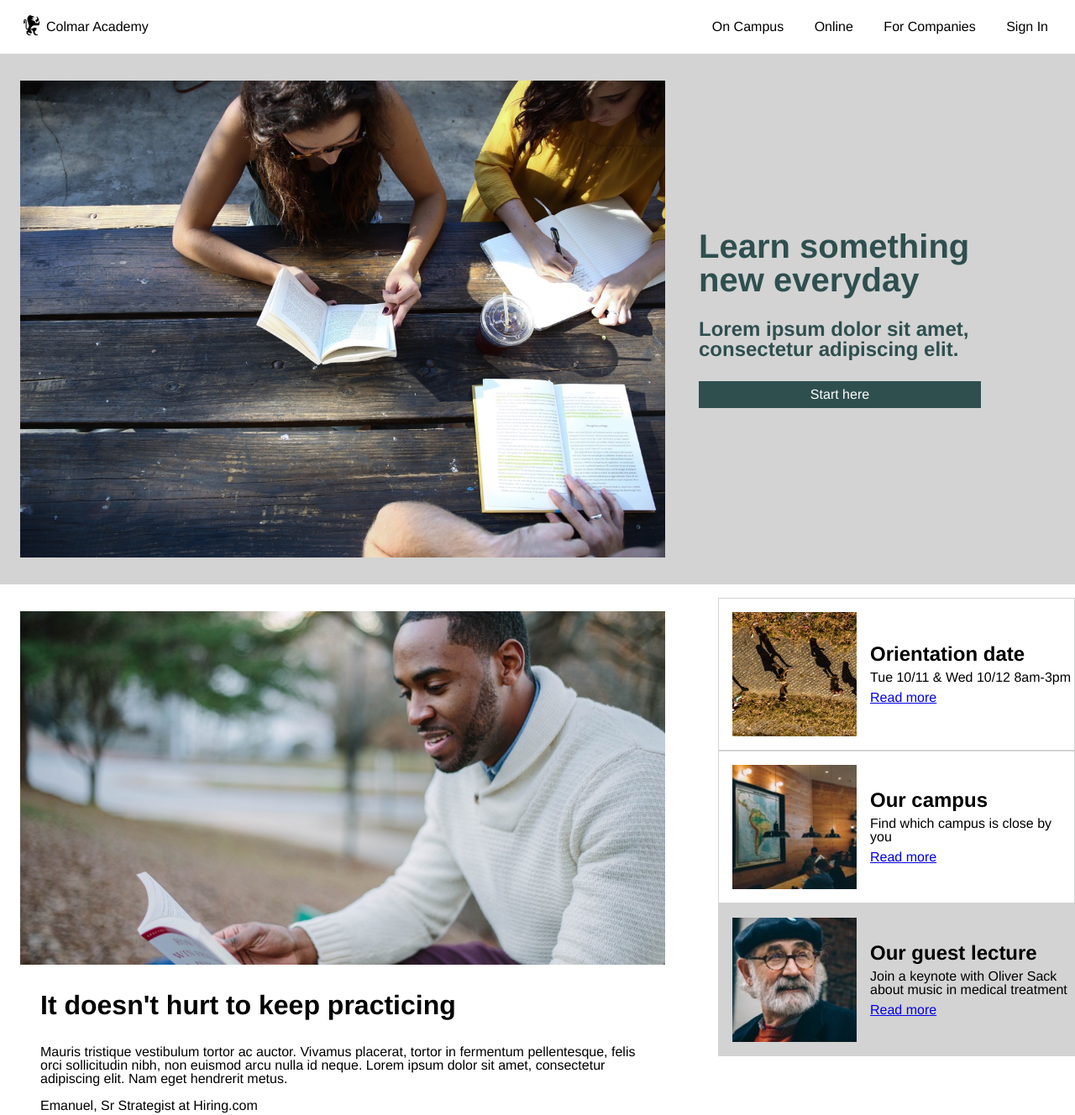
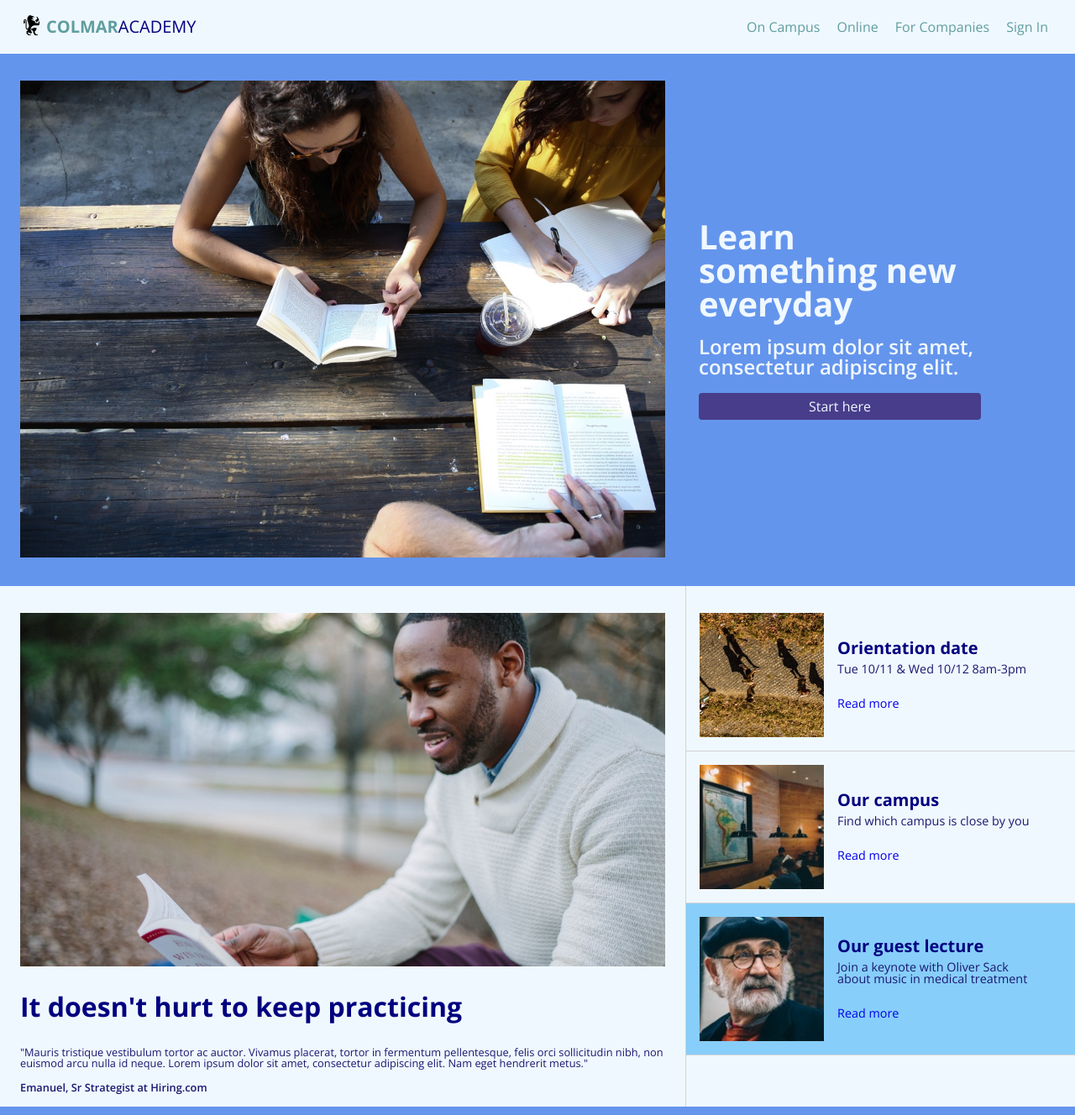
Before and after one commit to bertbell2/colmaracademy, a plain HTML site: page index.html in a window 1280 px wide. Shown: the top 1328 px of the page at 84% size. Drawn offline with nearby package versions, Linux system fonts and the light colour scheme.

Commit message:
Adjust widths, colors

```diff
--- a/index.html
+++ b/index.html
@@ -3,6 +3,7 @@
   <head>
     <meta charset="utf-8">
     <title>Colmar Academy</title>
+    <link href="https://fonts.googleapis.com/css?family=Open+Sans:400,600,700,900" rel="stylesheet">
     <link type="text/css" rel="stylesheet" href="./resources/css/reset.css">
     <link type="text/css" rel="stylesheet" href="./resources/css/style.css">
     <link rel="icon" href="./resources/icons/favicon.ico" type="image/x-icon">
@@ -12,14 +13,14 @@
     <header>
       <div class="logo">
         <img src="./resources/images/ic-logo.svg" alt="Colmar Academy">
-        <span>Colmar Academy</span>
+        <span><strong>COLMAR</strong>ACADEMY</span>
       </div>
       <nav class="menu">
-        <ul class="text-menu">
-          <li>On Campus</li>
-          <li>Online</li>
-          <li>For Companies</li>
-          <li>Sign In</li>
+        <ul class="text-menu" role="presentation">
+          <li><a href="#">On Campus</a></li>
+          <li><a href="#">Online</a></li>
+          <li><a href="#">For Companies</a></li>
+          <li><a href="#">Sign In</a></li>
         </ul>
         <div class="image-menu">
           <div><img src="./resources/images/ic-logo.svg" alt="Colmar Academy"></div>
@@ -30,93 +31,100 @@
       </nav>
     </header>
     <!-- Banner -->
-    <div class="banner">
-      <!-- <div class="banner-image"> -->
-        <img src="./resources/images/banner.jpg">
-      <!-- </div> -->
+    <section class="banner">
+      <div class="banner-image">
+        <img src="./resources/images/banner.jpg" alt="Students studying">
+      </div>
       <div class="banner-text-container">
         <div class="banner-text">
           <h1>Learn something new everyday</h1>
+          <br>
           <p>Lorem ipsum dolor sit amet, consectetur adipiscing elit.</p>
+          <br>
           <div class="button">
             <span>Start here</span>
           </div>
         </div>
       </div>
-    </div>
+    </section>
     <!-- Information -->
-    <div class="info-items">
+    <section class="info-items">
       <div class="main-info-item">
-        <img src="./resources/images/information-main.jpg" >
+        <img src="./resources/images/information-main.jpg" alt="Student reading">
+        <div class="main-info-item-desc">
           <h2>It doesn't hurt to keep practicing</h2>
           <p>
-          Mauris tristique vestibulum tortor ac auctor.
+            "Mauris tristique vestibulum tortor ac auctor.
             Vivamus placerat, tortor in fermentum pellentesque, felis orci sollicitudin nibh,
             non euismod arcu nulla id neque. Lorem ipsum dolor sit amet,
-          consectetur adipiscing elit. Nam eget hendrerit metus.
+            consectetur adipiscing elit. Nam eget hendrerit metus."
           </p>
           <br>
-        <p>Emanuel, Sr Strategist at Hiring.com</p>
+          <p class="signature">Emanuel, Sr Strategist at Hiring.com</p>
+        </div>
       </div>
       <div class="other-info-items">
+        <div class="info-item-container">
           <div class="info-item">
-
-            <img src="./resources/images/information-orientation.jpg" class="std-image">
-            <img src="./resources/images/information-orientation-mobile.jpg" class="mobile-image">
-
+            <img src="./resources/images/information-orientation.jpg" class="std-image" alt="Students walking on campus">
+            <img src="./resources/images/information-orientation-mobile.jpg" class="mobile-image" alt="Students walking on campus">
             <div class="info-item-desc">
               <h3>Orientation date</h3>
               <p class="info-item-desc-text">Tue 10/11 &amp; Wed 10/12 8am-3pm</p>
+              <br>
               <p><a href="#">Read more</a></p>
             </div>
           </div>
+        </div>
+        <div class="info-item-container">
           <div class="info-item">
-
-            <img src="./resources/images/information-campus.jpg" class="std-image">
-            <img src="./resources/images/information-campus-mobile.jpg" class="mobile-image">
-
+              <img src="./resources/images/information-campus.jpg" class="std-image" alt="Classroom">
+              <img src="./resources/images/information-campus-mobile.jpg" class="mobile-image" alt="Classroom">
             <div class="info-item-desc">
               <h3>Our campus</h3>
               <p class="info-item-desc-text">Find which campus is close by you</p>
+              <br>
               <p><a href="#">Read more</a></p>
             </div>
           </div>
+        </div>
+        <div class="info-item-container">
           <div class="info-item">
-
-            <img src="./resources/images/information-guest-lecture.jpg" class="std-image">
-            <img src="./resources/images/information-guest-lecture-mobile.jpg" class="mobile-image">
-
+              <img src="./resources/images/information-guest-lecture.jpg" class="std-image" alt="Oliver Sack">
+              <img src="./resources/images/information-guest-lecture-mobile.jpg" class="mobile-image" alt="Oliver Sack">
             <div class="info-item-desc">
               <h3>Our guest lecture</h3>
               <p class="info-item-desc-text">Join a keynote with Oliver Sack about music in medical treatment</p>
+              <br>
               <p><a href="#">Read more</a></p>
+            </div>
           </div>
         </div>
 
       </div>
 
-    </div>
+    </section>
     <!-- Programs -->
-    <div class="programs">
+    <section class="programs">
       <div class="section-head">
         <h2>Start Learning</h2>
       </div>
       <div class="program-grid">
         <div class="program-row">
         <div class="program">
-          <img src="./resources/images/course-software.jpg">
+          <img src="./resources/images/course-software.jpg" alt="Software engineering workstation">
           <h3>Software Engineering</h3>
           <h4>COURSES</h4>
           <p>Web Development, Mobile Development, iOT, API's</p>
         </div>
         <div class="program">
-          <img src="./resources/images/course-computer-art.jpg">
+          <img src="./resources/images/course-computer-art.jpg" alt="Computer art on cellphone">
           <h3>Computer Art</h3>
           <h4>COURSES</h4>
           <p>Imaging &amp; Design, Web Design, Motion Graphics &amp; Visual Effects, Computer Animation</p>
         </div>
         <div class="program">
-          <img src="./resources/images/course-design.jpg">
+          <img src="./resources/images/course-design.jpg" alt="Student with a camera">
           <h3>Design</h3>
           <h4>COURSES</h4>
           <p>User Experience Design, User Research, Visual Design</p>
@@ -124,70 +132,74 @@
       </div>
         <div class="program-row">
         <div class="program">
-          <img src="./resources/images/course-data.jpg">
+          <img src="./resources/images/course-data.jpg" alt="Data graphed on a computer screen">
           <h3>Data</h3>
           <h4>COURSES</h4>
           <p>Data Science, Big Data, SQL, Data Visualization</p>
         </div>
         <div class="program">
-          <img src="./resources/images/course-business.jpg">
+          <img src="./resources/images/course-business.jpg" alt="Chess pieces on chess board">
           <h3>Business</h3>
           <h4>COURSES</h4>
           <p>Product Development, Business Development, Startup</p>
         </div>
         <div class="program">
-          <img src="./resources/images/course-marketing.jpg">
+          <img src="./resources/images/course-marketing.jpg" alt="Student with a smart watch">
           <h3>Marketing</h3>
           <h4>COURSES</h4>
           <p>Analytics, Content Marketing, Mobile Marketing</p>
         </div>
       </div>
       </div>
-    </div>
-    <div class="exhibits">
+    </section>
+    <!-- Exhibits -->
+    <section class="exhibits">
       <div class="section-head">
         <h2>Thesis exhibit</h2>
       </div>
       <div class="exhibits-all">
         <div class="exhibit-main">
           <video controls>
-            <source src="./resources/videos/thesis.mp4" type="video/mp4">
+            <source src="./resources/videos/thesis.mp4" type="video/mp4" >
             Your browser does not support the video tag.
           </video>
           <h3>Reimagine urban</h3>
           <br>
           <p>
-            Cras condimentum luctus lorem, non lacinia odio ultricies eget.
+            "Cras condimentum luctus lorem, non lacinia odio ultricies eget.
             Nullam semper urna eu cursus mollis.
             Phasellus quam augue, condimentum ut faucibus sed, scelerisque a lorem.
             Nullam dictum turpis nec odio mattis, ut vulputate enim ultricies.
-            Quisque tellus urna, rutrum eu tempor nec, dapibus vel arcu.
+            Quisque tellus urna, rutrum eu tempor nec, dapibus vel arcu."
           </p>
         </div>
         <div class="exhibit-others">
           <div class="exhibit-item">
-            <img src="./resources/images/thesis-fisma.jpg">
+            <img src="./resources/images/thesis-fisma.jpg" alt="Student working">
             <div class="exhibit-desc">
               <h3>Fisma: Design and</h3>
+              <br>
               <p class="exhibit-desc-text">Designer showcase of new prototype products.</p>
             </div>
           </div>
           <div class="exhibit-item">
-            <img src="./resources/images/thesis-now-and-then.jpg">
+            <img src="./resources/images/thesis-now-and-then.jpg" alt="New York skyline">
             <div class="exhibit-desc">
               <h3>Now and then</h3>
+              <br>
               <p class="exhibit-desc-text">Research study about New York</p>
             </div>
           </div>
 
         </div>
       </div>
-    </div>
+    </section>
+    <!-- Footer -->
     <footer>
       <p class="left">&copy; 2017 Colmar Academy. All rights reserved,</p>
       <ul class="right">
-        <li>Terms</li>
-        <li>Privacy</li>
+        <li><a href="#">Terms</a></li>
+        <li><a href="#">Privacy</a></li>
       </ul>
     </footer>
   </body>
--- a/resources/css/style.css
+++ b/resources/css/style.css
@@ -3,16 +3,20 @@ html {
 }
 
 body {
-  font-family: Helvetica, sans-serif;
+  font-family: "Open Sans", sans-serif;
+  color: midnightblue;
 }
 
+h2, h3 {
+  color: navy;
+}
 /* Header and Menu*/
 
 header {
   display: flex;
   height: 4rem;
   align-items: center;
-  background-color: white;
+  background-color: aliceblue;
   color: black;
 }
 
@@ -28,6 +32,16 @@ header {
   margin-right: 0.25rem;
 }
 
+.logo span {
+  font-size: 1.25rem;
+  color: navy;
+}
+
+.logo span strong {
+  font-weight: 700;
+  color: cadetblue;
+}
+
 .menu {
   display: flex;
   align-items: center;
@@ -39,7 +53,17 @@ header {
 
 ul li {
   display:inline;
-  padding: 0 1rem;
+  padding: 0 1rem 0 0;
+  color: cadetblue;
+}
+
+ul li a {
+  text-decoration: none;
+  color: cadetblue;
+}
+
+ul li a:hover {
+  color: darkblue;
 }
 
 .image-menu {
@@ -71,25 +95,27 @@ ul li {
   display: flex;
   align-items: center;
   justify-content:flex-start;
-  background-color: lightgray;
+  background-color: cornflowerblue;
 }
 
-/*.banner-image {
-  margin: 2rem 2.5rem 2rem 1.5rem;
-  width: 60%;
-}*/
+.banner-image {
+  margin: 2rem 1.5rem 2rem 1.5rem;
+  /*width: 60%;*/
+}
 
 .banner img {
-  margin: 2rem 2.5rem 2rem 1.5rem;
-  width: 60%;
-  max-width: 100%;
+  /*margin: 2rem 2.5rem 2rem 1.5rem;
+  width: 60%;*/
+  /*max-width: 100%;*/
+  width: 60vw;
 }
 
 .banner-text {
   display: inline-flex;
   flex-direction: column;
   justify-content: space-around;
-  color: darkslategray;
+  color: aliceblue;
+  margin-left: 1rem;
   margin-right: 1rem;
   height: 15rem;
   /* This is ugly but I can't size button based on the wrap text width */
@@ -105,34 +131,35 @@ ul li {
 
 .banner-text p {
   font-size: 1.5rem;
-  font-weight:bold;
+  font-weight:600;
   display: inline-block;
   width: auto;
 }
 
 .banner-text .button {
   /*width: 100%;*/
-  background-color: darkslategray;
-  color: white;
+  background-color: darkslateblue;
+  color: aliceblue;
   padding-top: 0.5rem;
   padding-bottom: 0.5rem;
   text-align: center;
+  border-radius: 0.25rem;
+  font-weight: 500;
 }
 
 @media only screen and (max-width: 470px) {
   .banner {
     flex-direction: column;
-    background-color: darkgray;
-
+    background-color: navy;
   }
 
-  .banner img {
+  .banner-image {
     display: none;
   }
 
   .banner-text-container {
     margin: 11.25rem 0 0 0;
-    background-color: lightgray;
+    background-color: cornflowerblue;
     width: 100%;
   }
 
@@ -140,7 +167,7 @@ ul li {
     height: auto;
     max-width: auto;
     padding: 2rem 1rem 2rem 1rem;
-    color: #404040;
+    color:aliceblue;
   }
 
   .banner-text h1 {
@@ -149,11 +176,11 @@ ul li {
 
   .banner-text p {
     margin-bottom: 1.5rem;
-    color: #808080;
   }
 
   .banner-text .button {
-    background-color: #808080;
+    font-weight: 600;
+    /*background-color: #808080;*/
   }
 }
 
@@ -161,41 +188,55 @@ ul li {
 
 .info-items {
   display:flex;
-  justify-content: space-between;
-  padding-bottom: 2rem;
+  /*padding-bottom: 2rem;*/
+  background-color: aliceblue;
 }
 
 .main-info-item {
   display: flex;
   flex-direction: column;
-  width: 60%;
-  margin: 2rem 1.5rem 0 1.5rem;
+  /*width: 60%;*/
+  padding: 2rem 1.5rem 1rem 1.5rem;
 }
 
 .main-info-item img {
-  max-width: 100%;
+  /*max-width: 100%;*/
+  width: 60vw;
+}
+
+.main-info-item-desc {
+  width: 60vw;
 }
 
 .main-info-item h2 {
   margin-top: 2rem;
   margin-bottom: 2rem;
-  padding: 0 1.5rem;
   font-size: 2rem;
   font-weight: bold;
 }
 
 .main-info-item p {
-  padding: 0 1.5rem;
+  font-size: 0.8rem;
+}
+
+.signature {
+  font-weight: 600;
 }
 
 .other-info-items {
   display: flex;
   flex-direction: column;
   padding-top: 1rem;
+  border-left: 1px solid lightgray;
+  flex-grow: 100;
 }
 
-.info-item:last-child {
-  background-color: lightgray;
+.info-item-container:last-child {
+  background-color: lightskyblue;
+}
+
+.info-item-container {
+  border-bottom: 1px solid lightgray;
 }
 
 .info-item {
@@ -203,7 +244,6 @@ ul li {
   flex-direction: row;
   justify-content:flex-start;
   width: 423px;
-  border: 1px solid lightgray;
 }
 
 .std-image {
@@ -226,13 +266,19 @@ ul li {
 }
 
 .info-item-desc h3 {
-  font-size: 1.5rem;
+  font-size: 1.25rem;
   font-weight: bold;
   margin-bottom: 0.5rem ;
 }
 
 .info-item-desc .info-item-desc-text {
+  font-size: 0.9rem;
   margin-bottom: 0.5rem;
+}
+
+.info-item-desc a {
+  font-size: 0.9rem;
+  text-decoration: none;
 }
 
 @media only screen and (max-width: 470px) {
@@ -283,7 +329,7 @@ ul li {
   display: flex;
   flex-direction: column;
   align-items: center;
-  background-color:lightgray;
+  background-color:cornflowerblue;
 }
 
 .section-head h2 {
@@ -291,12 +337,15 @@ ul li {
   font-weight: bold;
   padding-top: 2rem;
   padding-bottom: 2rem;
+  color: aliceblue;
 }
 
 .program-grid {
   display:flex;
   flex-direction: column;
   margin-bottom: 1.5rem;
+  margin-left: 4rem;
+  margin-right: 4rem;
 }
 
 .program-row {
@@ -340,10 +389,6 @@ ul li {
 }
 
 @media only screen and (max-width: 470px) {
-  .programs {
-    background-color: whitesmoke ;
-  }
-
   .program-grid {
     margin-bottom: 2rem;
     width: 100%;
@@ -354,7 +399,7 @@ ul li {
   .program-row {
     flex-direction: column;
     justify-content: flex-start;
-    background-color: whitesmoke;
+    background-color: cornflowerblue;
     margin-bottom: 0;
     width: 100%;
   }
@@ -391,7 +436,8 @@ ul li {
   .program h3 {
     margin-top: 0;
     margin-left: 0;
-    background-color:lightgray;
+    color: aliceblue;
+    background-color:darkslateblue;
     padding-top: 1rem ;
     padding-left: 1rem ;
     padding-bottom: 1rem ;
@@ -408,6 +454,11 @@ ul li {
   display: flex;
   flex-direction: column;
   align-items: center;
+  background-color: aliceblue;
+}
+
+.exhibits h2 {
+  color: navy;
 }
 
 .exhibits-all {
@@ -433,6 +484,10 @@ ul li {
   padding-top: 2rem;
 }
 
+.exhibit-main p {
+  font-size: 0.8rem;
+}
+
 .exhibit-others {
   display: flex;
   flex-direction: column;
@@ -447,7 +502,7 @@ ul li {
 }
 
 .exhibit-item:first-child {
-  background-color: lightgray;
+  background-color: lightskyblue;
 }
 
 .exhibit-item img {
@@ -466,8 +521,9 @@ ul li {
 .exhibit-desc {
   display: flex;
   flex-direction: column;
-  justify-content:space-around;
+  justify-content: center;
   flex-grow: 1;
+  font-size: 0.8rem;
 }
 
 @media only screen and (max-width: 470px) {
@@ -495,6 +551,8 @@ footer {
   border-top: 1px solid lightgray;
   padding-top: 1rem;
   padding-bottom: 2rem;
+  font-size: 0.75rem;
+  color: cadetblue;
 }
 
 footer .left {
@@ -504,7 +562,6 @@ footer .left {
 
 footer .right {
   text-align: right;
-  margin-right: 1.5rem;
 }
 
 @media only screen and (max-width: 470px) {
```
Lines whose indentation alone changed are shown as unchanged.
